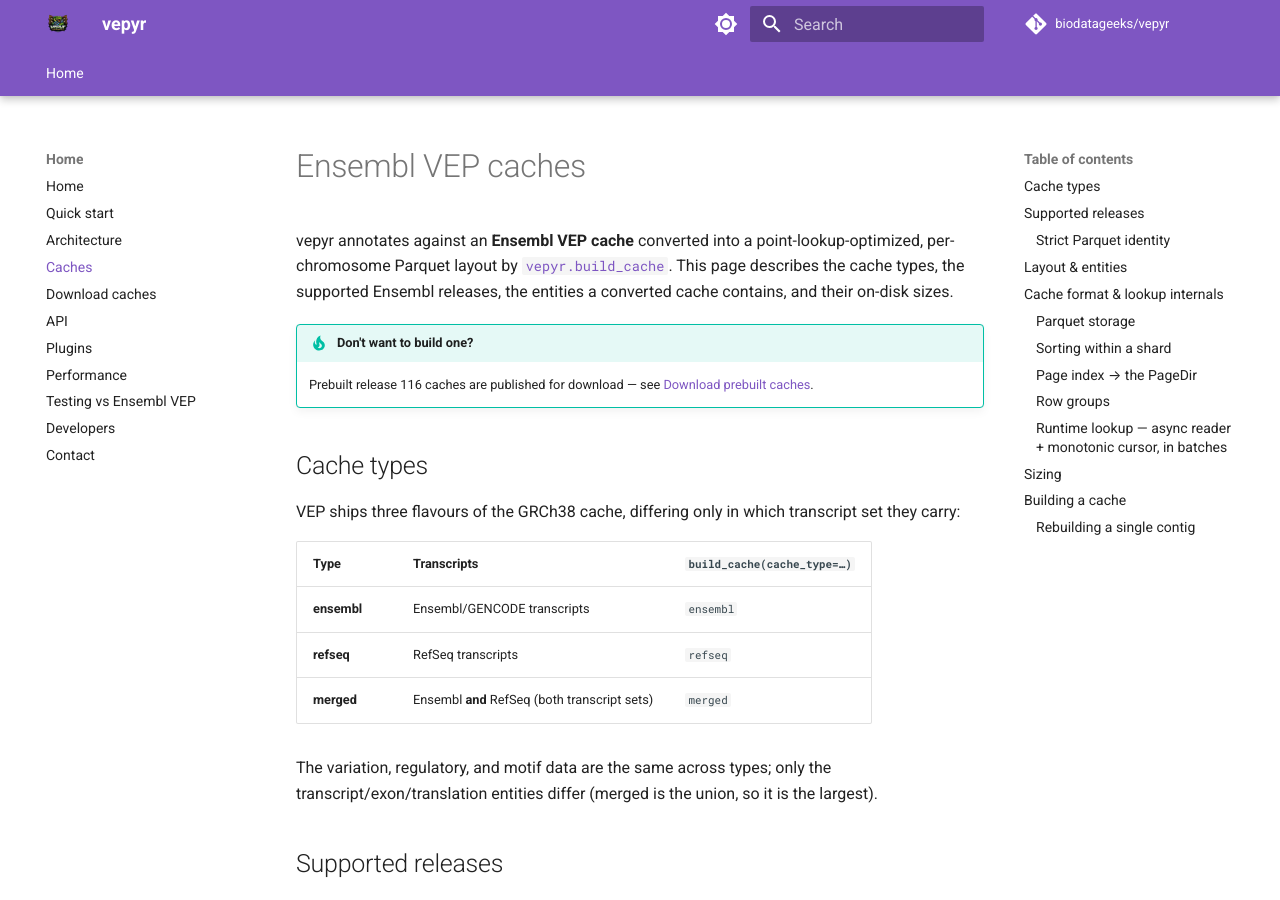
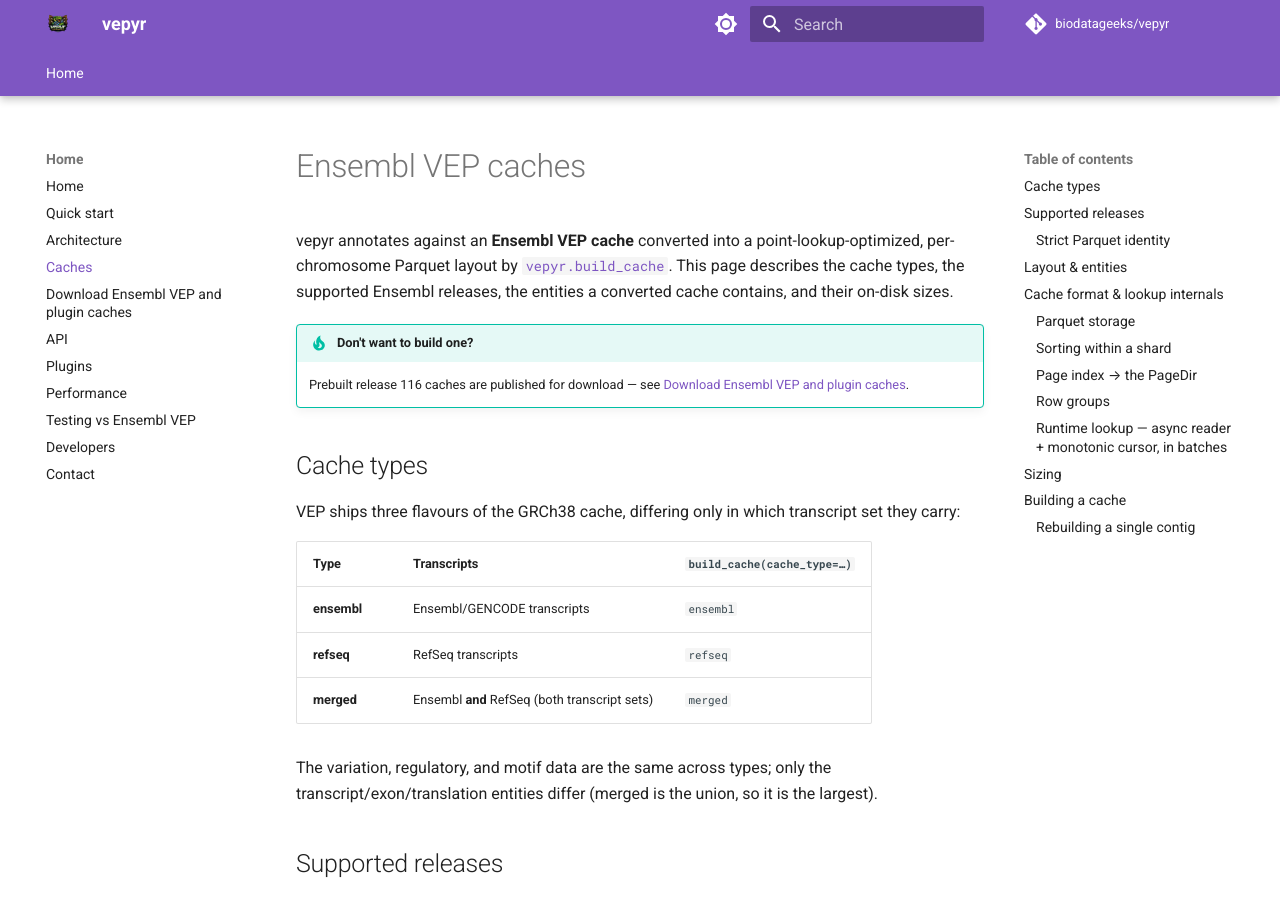
Before and after one commit to biodatageeks/vepyr, an MkDocs documentation site: the page built from docs/caches.md, in a window 1280 px wide and 900 px high. Built offline with MkDocs 1.6.1 and Material for MkDocs 9.7.7, drawn with Linux system fonts in a browser that asks for light colours; comment, search, counter and statistics services are not loaded; some of the changed text lies outside the part shown.

Commit message:
docs: rename the download page to 'Download Ensembl VEP and plugin caches'
The page covers both the Ensembl cache types and the four published
plugin caches, so the previous title undersold it.

Co-Authored-By: Claude Opus 5 (1M context) <noreply@anthropic.com>
Claude-Session: https://claude.ai/code/session_01YQRCz4JMbAJFcSoAW6YS7e

```diff
--- a/docs/caches.md
+++ b/docs/caches.md
@@ -8,7 +8,7 @@ sizes.
 
 !!! tip "Don't want to build one?"
     Prebuilt release 116 caches are published for download — see
-    [Download prebuilt caches](downloads.md).
+    [Download Ensembl VEP and plugin caches](downloads.md).
 
 ## Cache types
 
--- a/docs/downloads.md
+++ b/docs/downloads.md
@@ -1,4 +1,4 @@
-# Download prebuilt caches
+# Download Ensembl VEP and plugin caches
 
 Building a cache from an Ensembl VEP tarball with
 [`build_cache`](api.md#vepyr.build_cache) takes hours of CPU and needs the raw
--- a/mkdocs.yml
+++ b/mkdocs.yml
@@ -9,7 +9,7 @@ nav:
       - Quick start: quickstart.md
       - Architecture: architecture.md
       - Caches: caches.md
-      - Download caches: downloads.md
+      - Download Ensembl VEP and plugin caches: downloads.md
       - API: api.md
       - Plugins: plugins.md
       - Performance: performance.md
```
